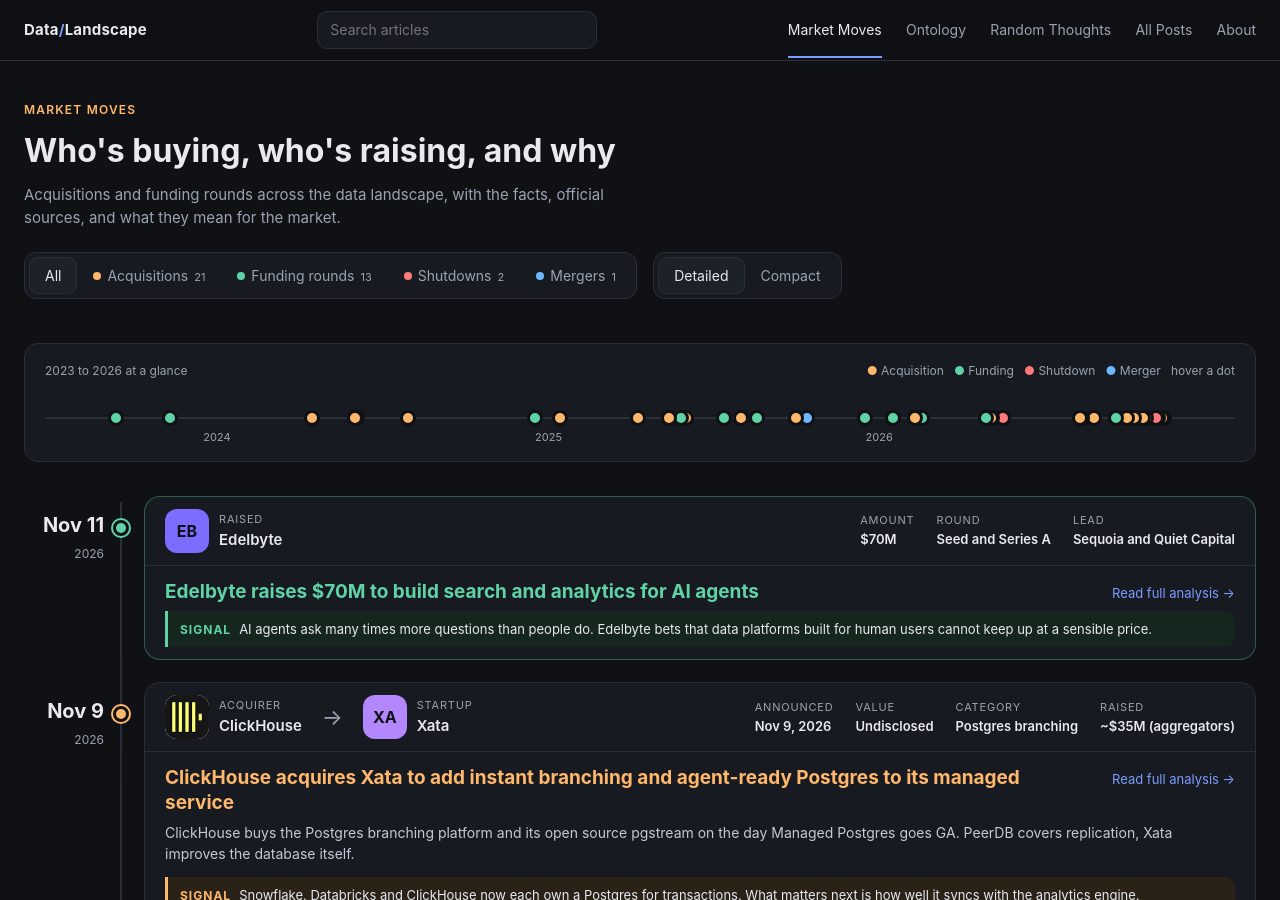
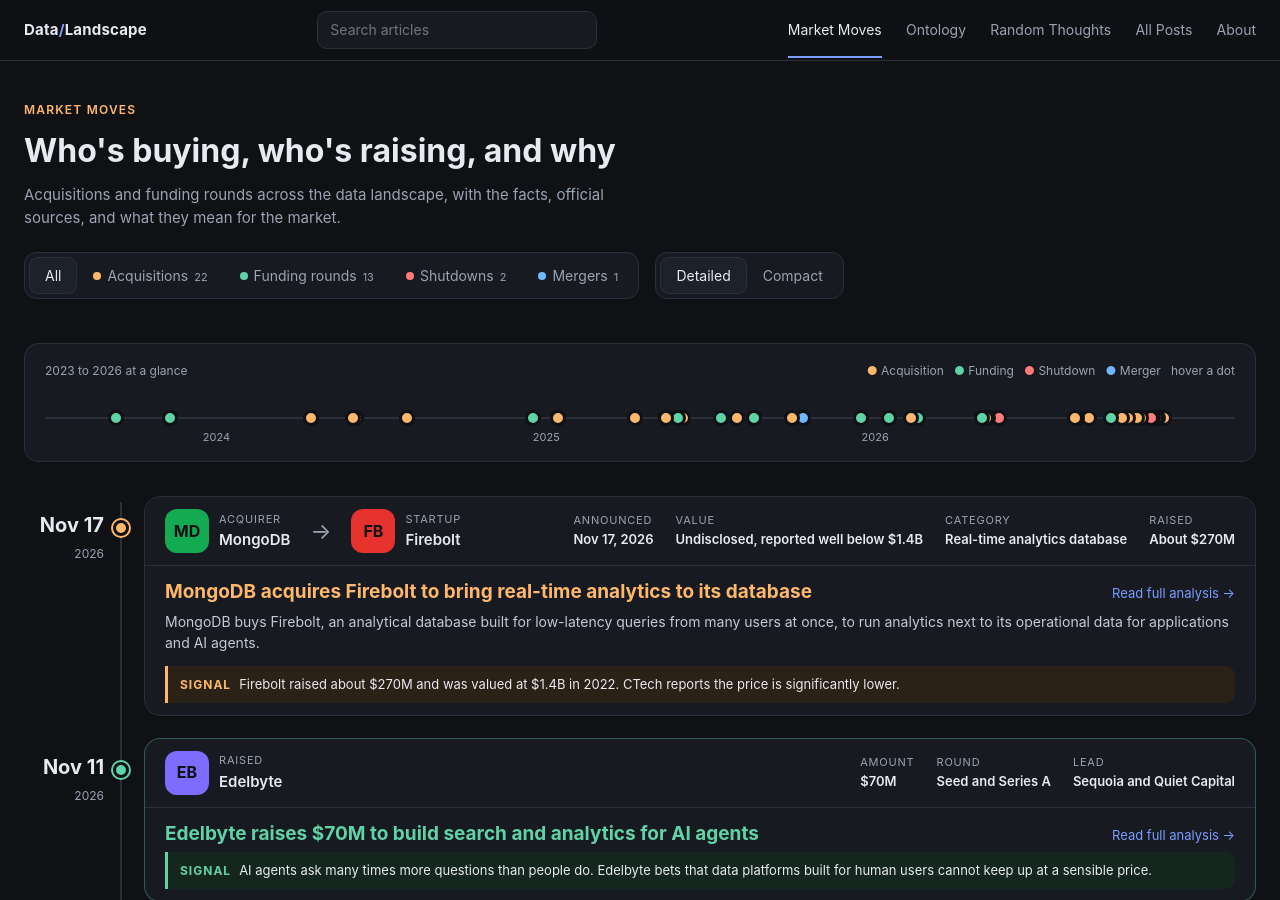
Before and after one commit to itayb-dt/data_landscape, a Jekyll site: the page built from index.html, in a window 1280 px wide and 900 px high. Built offline with Jekyll 4.4.1, drawn with Linux system fonts in a browser that asks for light colours.

Commit message:
Add the MongoDB acquisition of Firebolt article and card
Covers what Firebolt built, its competitors, funding history and why it sold below its 2022 valuation. My Take is left for the author.

Co-Authored-By: Claude Sonnet 5.5 <noreply@anthropic.com>

```diff
--- a/_data/events.yml
+++ b/_data/events.yml
@@ -12,6 +12,30 @@
 #            post    (URL of our analysis; marks the event as analysed and adds a card
 #                     to the detailed view. A card also needs the card fields below.)
 # `when` is the label shown on the timeline; `date` positions the dot in the overview strip.
+- type: acq
+  date: 2026-11-17
+  # MongoDB did not disclose the price. CTech wrote that the estimated price is significantly lower than the $1.4B valuation from 2022.
+  when: "Nov 17"
+  acquirer: MongoDB
+  acquirer_abbr: MD
+  acquirer_color: "#13aa52"
+  target: Firebolt
+  target_abbr: FB
+  target_color: "#e5322d"
+  value: Undisclosed
+  headline: MongoDB acquires Firebolt to bring real-time analytics to its database
+  tldr: "MongoDB buys Firebolt, an analytical database built for low-latency queries from many users at once, to run analytics next to its operational data for applications and AI agents."
+  signal: "Firebolt raised about $270M and was valued at $1.4B in 2022. CTech reports the price is significantly lower."
+  facts:
+    - {label: Announced, value: "Nov 17, 2026"}
+    - {label: Value, value: "Undisclosed, reported well below $1.4B"}
+    - {label: Category, value: Real-time analytics database}
+    - {label: Raised, value: "About $270M"}
+  links:
+    - {label: MongoDB announcement, src: mongodb.com, abbr: MD, color: "#13aa52", url: "https://www.mongodb.com/company/blog/news/mongodb-acquires-firebolt"}
+    - {label: CTech report, src: calcalistech.com, abbr: CT, color: "#e5322d", url: "https://www.calcalistech.com/ctechnews/article/anq8b3yg3"}
+  post: /blog_posts/acq/043_ACQ_firebolt_by_mongodb.html
+
 - type: fund
   date: 2026-04-29
   when: "Apr 29"
--- /dev/null
+++ b/blog_posts/acq/043_ACQ_firebolt_by_mongodb.md
@@ -0,0 +1,73 @@
+---
+title: "MongoDB acquires Firebolt to bring real-time analytics to its database"
+published: 2026-11-17
+---
+MongoDB [announced on November 17, 2026](https://www.mongodb.com/company/blog/news/mongodb-acquires-firebolt) that it has acquired Firebolt, an analytical database built for fast queries from many users at once. The price was not disclosed. Israeli business outlet CTech wrote that "the estimated acquisition price is significantly lower" than the $1.4 billion valuation Firebolt had in 2022.
+
+<figure class="shot">
+  <img src="{{ '/assets/images/firebolt/hero.png' | relative_url }}" alt="Firebolt: The Analytical Database for Engineers" loading="lazy">
+  <figcaption>The Firebolt homepage banner. Source: <a href="https://www.firebolt.io/">Firebolt</a>.</figcaption>
+</figure>
+
+## The Problem: Operational data and analytics live in two separate systems
+
+An operational database runs the application: orders, users, events. Analytics usually runs somewhere else, in a data warehouse, so the data has to be copied from one system to the other. MongoDB calls this "the data-movement tax": a pipeline to build and watch, a delay before the data arrives, and a second copy to pay for.
+
+That was acceptable when the reader of the analytics was an analyst looking at a dashboard. It is a worse fit when the reader is a customer-facing feature or an AI agent. Imagine a support agent that is asked "is this customer's usage unusual this week?" while the customer is waiting. The answer has to come from live data, in well under a second, and many such questions arrive at the same time. A warehouse that is tuned for a handful of analysts running heavy queries is not built for that.
+
+## The Solution: A cloud analytical database tuned for low latency and many concurrent queries
+
+[Firebolt](https://www.firebolt.io/) describes itself as "a high performance analytical database". It runs as a single binary on a laptop and scales to hundreds of nodes and petabytes of data in the customer's cloud. Data sits in object storage, and compute is separate from storage, so any compute cluster can read any data. It speaks standard SQL, with a dialect aligned to Postgres.
+
+### What was unique
+
+Firebolt describes its product as a "Cloud Data Warehouse for Data-Intensive Applications", from its own [engineering post](https://www.firebolt.io/blog/how-we-built-firebolt). It kept the familiar warehouse model, SQL over data in object storage, and tuned it for applications that ask many small questions at once and cannot wait. Four things set it apart, all in Firebolt's own words and not tested by anyone else:
+
+- **Built for applications, not analysts.** The design target is a customer-facing product or an agent, not a dashboard.
+- **Indexes in a warehouse.** Most warehouses scan data. Firebolt lets you define indexes that pre-compute common answers, and the planner uses them automatically.
+- **Real transactions.** Firebolt says it supports full ACID transactions, which it says several warehouses only partly offer.
+- **Isolated engines.** Different workloads run on separate compute engines over the same data, so one heavy user does not slow the others.
+
+Firebolt also has a free, self-hosted edition, Firebolt Core, since June 2025. It is not open source, and its license forbids only building a competing hosted service on it.
+
+Customers named on Firebolt's site include Similarweb, which uses it for customer-facing analytics, along with Primer, IQVIA, Sweet Security and Bigabid. Firebolt has raised [about $270 million](https://www.calcalistech.com/ctechnews/article/anq8b3yg3) in total.
+
+### Who Firebolt competes with
+
+It is a crowded market. Firebolt's own site has comparison pages against ClickHouse, Druid, Snowflake, Databricks, BigQuery, Redshift and Athena, so it sees the open source databases, the data platforms and the cloud vendors as its competitors. Benchmarks are left out of this article on purpose, but Firebolt's choice of who to compare itself with is a good way to see who it thinks it is up against.
+
+- **ClickHouse:** the closest one. It is free to run, and Firebolt's own page calls it "a consistent benchmark leader for raw query execution speed".
+- **Databricks and Snowflake:** the platforms most companies already pay for.
+- **The cloud vendors:** AWS with Redshift and Athena, Google with BigQuery, and Microsoft with Azure Data Explorer, built on Kusto.
+
+### Funding history
+
+- Series A - Dec 2020 - $37M - [CTech](https://www.calcalistech.com/ctech/articles/0,7340,L-3928013,00.html)
+- Series B - Jun 2021 - $127M - [CTech](https://www.calcalistech.com/ctech/articles/0,7340,L-3928013,00.html)
+- Series C - Jan 2022 - $100M at a $1.4B valuation, led by Alkeon Capital - [CTech](https://www.calcalistech.com/ctech/articles/0,7340,L-3928013,00.html)
+
+## Understanding the Acquisition
+
+MongoDB's [announcement](https://www.mongodb.com/company/blog/news/mongodb-acquires-firebolt) says Firebolt's engine "will run right alongside your database", and that MongoDB will "keep it in sync automatically, so there's no pipeline to build or manage". It becomes part of MongoDB's Intelligent Data Platform. In the coming months, MongoDB customers will be able to turn on real-time analytics for their MongoDB data, and there is a waitlist.
+
+MongoDB is not claiming to replace the warehouse. Its FAQ says traditional warehouses and lakes remain the right fit for internal BI, reporting and data science. Firebolt is for the other side: applications and agents that need answers on live data.
+
+For existing Firebolt customers, MongoDB says nothing changes, with the same support and service. Firebolt CEO Benjamin Wagner told CTech: "Joining MongoDB puts our engine where millions of developers already build."
+
+### Why Firebolt ended up here
+
+Firebolt raised $270 million and was valued at $1.4 billion, and it is now being bought for less. The facts below come from CTech and from Firebolt's own pages. The reading of them is an analysis, not something either company has said.
+
+**The company went through two rounds of cuts.** In September 2022, eight months after the Series C, CTech reported that Firebolt laid off dozens of employees. Then-CEO Eldad Farkash said at the time that the company had over $200 million in the bank and was reacting to the market slowdown. In February 2026, CTech reported more cuts, in Israel and abroad, with more than $100 million still in cash, and wrote that only a small team of developers would remain in Israel. CTech also reported that the founders, Eldad Farkash and Saar Bitner, stepped down from management in 2025.
+
+**It was not a lack of demand.** Real-time analytics for applications has paying customers, and Firebolt's own customer list shows it. MongoDB's reason for the deal is that AI agents need exactly this. The demand looks real. The open question is who gets to serve it.
+
+**The category is crowded, and some of the competition is free.** Firebolt had to win against open source engines (ClickHouse, Druid, Pinot, StarRocks), against warehouses that every customer already pays for (Snowflake, Databricks, BigQuery, Redshift) and against Azure's Kusto-based service. ClickHouse is the strongest of them: it is open source, and it now has its own cloud, Postgres and large funding rounds (see the [ClickHouse Series D]({{ '/blog_posts/fund/039_FUND_clickhouse_400m_series_d.html' | relative_url }})). Firebolt chose to keep its free Core edition closed source. Its own post explains why: "With GenAI accelerating software development, defensibility is more difficult than ever."
+
+**A 2022 valuation set expectations that growth had to meet.** A $1.4 billion valuation that early assumed a large and fast-growing business. The cuts and the leadership change suggest that did not happen. Firebolt has not published revenue, and neither has MongoDB, so how far short it fell is unknown.
+
+## Relevant Products and Companies
+
+- [ClickHouse](https://clickhouse.com/): the open source analytical database most often used for the same real-time, high-concurrency workloads, and the main competitor named in this space.
+- [Apache Druid](https://druid.apache.org/) and [Apache Pinot](https://pinot.apache.org/): open source real-time analytics databases that applications use for user-facing dashboards.
+- [Snowflake](https://www.snowflake.com/) and [Databricks](https://www.databricks.com/): the warehouses that Firebolt says are not built for low-latency, high-concurrency applications.
```
Also changed, not shown: assets/images/firebolt/hero.png (added).
